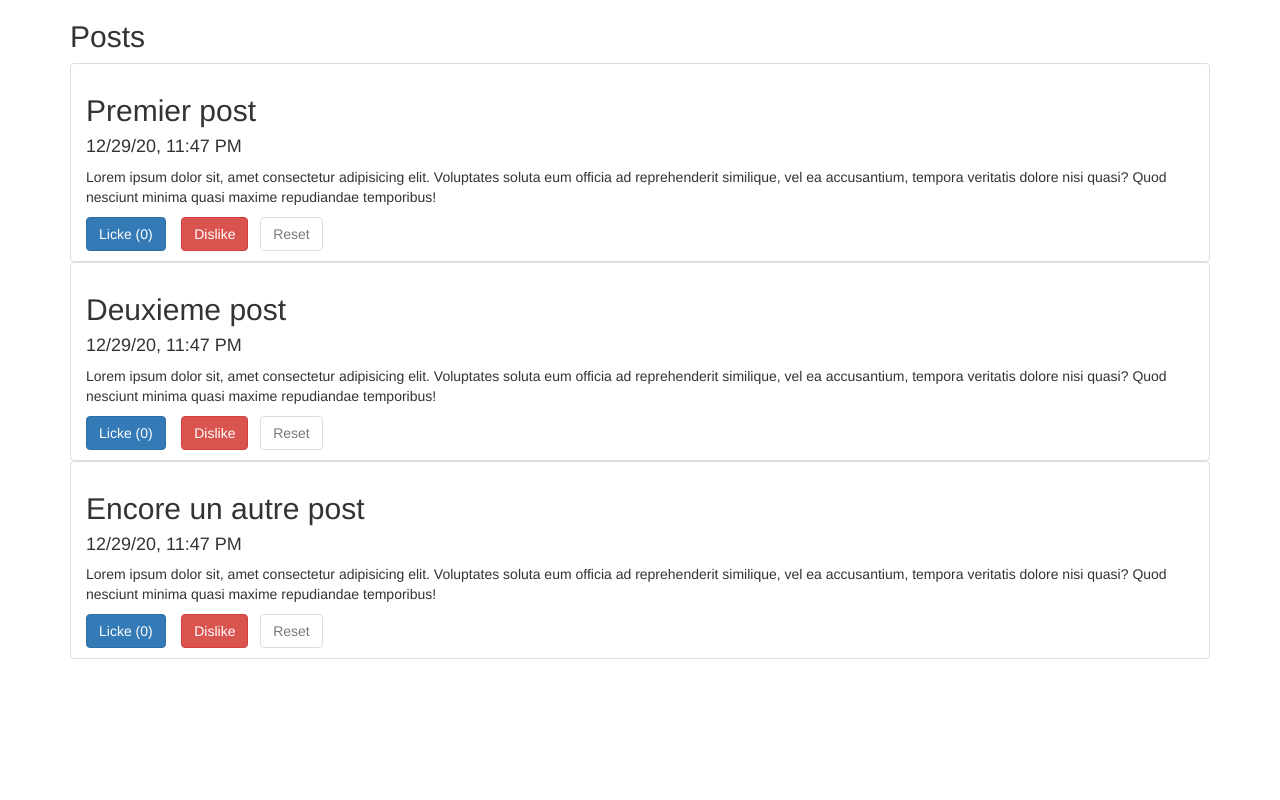
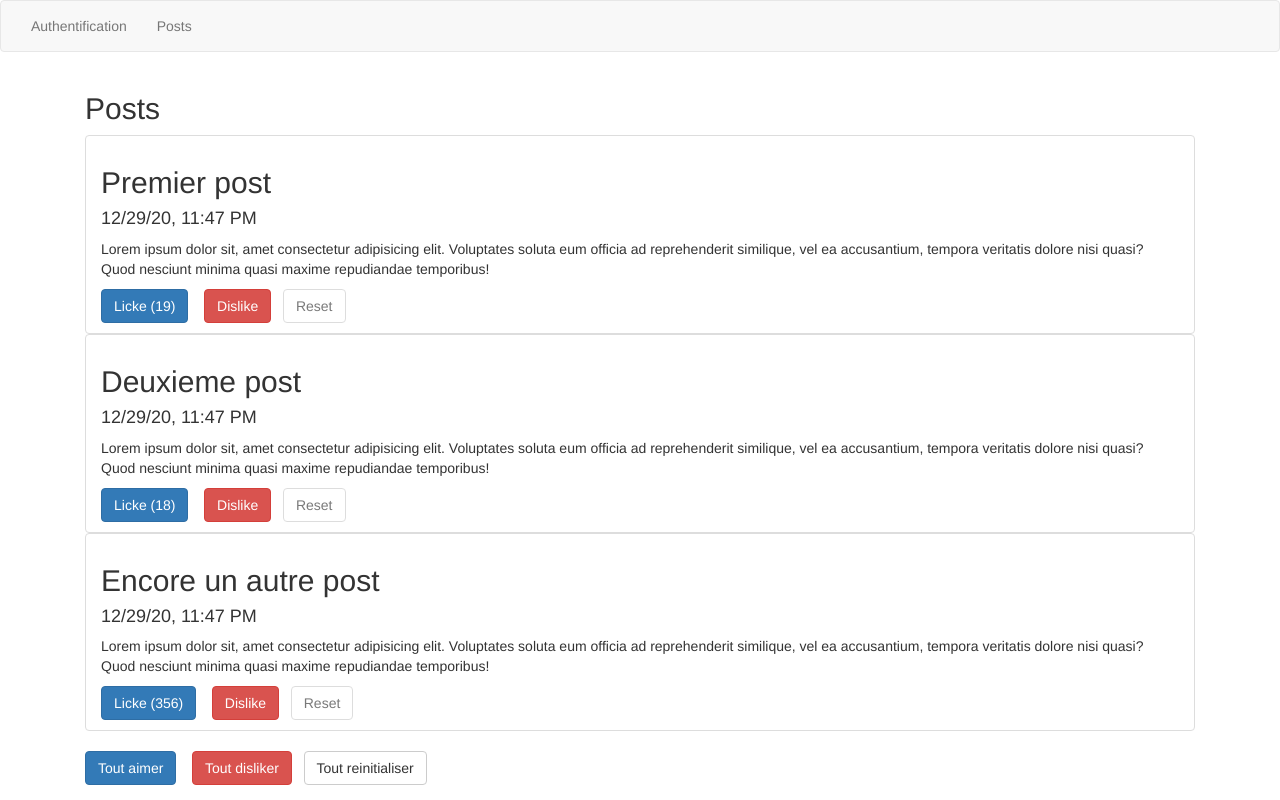
Before and after one commit to Artkoto/Projet_Angular, an Angular app: page / in a window 1280 px wide. Built offline with nearby package versions, Linux system fonts and the light colour scheme.

Commit message:
Le Routing

```diff
--- a/src/app/app.component.html
+++ b/src/app/app.component.html
@@ -1,17 +1,19 @@
-<div class="container">
-  <div class="row">
-    <div class="col-xs-12" >
-      <h2>Posts</h2>
-
-      <ul class="list-group">
-        <app-post *ngFor = "let post  of posts"
-        [postTitle] = "post.title"
-        [postContent]="post.content"
-        [postCreaatedAt] = "post.date"
-        [isLike] = "post.isLike"
-        [isDisLike] = "post.isDisLike">
-        </app-post>
+<nav class="navbar navbar-default">
+  <div class="container-fluid">
+    <div class="navbar-colpse">
+      <ul class="nav navbar-nav">
+        <li routerLinkActive="active" ><a routerLink="auth">Authentification</a></li>
+        <li routerLinkActive="active"><a routerLink="posts"> Posts</a></li>
       </ul>
     </div>
   </div>
+</nav>
+
+
+<div class="container">
+  <div class="row">
+    <div class="col-xs-12">
+   <router-outlet></router-outlet>
+   </div>
+  </div>
 </div>
--- a/src/app/app.component.ts
+++ b/src/app/app.component.ts
@@ -1,4 +1,4 @@
-import { Component } from '@angular/core';
+import { Component} from '@angular/core';
 
 @Component({
   selector: 'app-root',
@@ -6,32 +6,8 @@ import { Component } from '@angular/core';
   styleUrls: ['./app.component.scss']
 })
 export class AppComponent {
-  posts = [
-    {
-      title : 'Premier post',
-      content : 'Lorem ipsum dolor sit, amet consectetur adipisicing elit. Voluptates soluta eum officia ad reprehenderit similique, vel ea accusantium, tempora veritatis dolore nisi quasi? Quod nesciunt minima quasi maxime repudiandae temporibus!' ,
-      loves : 2,
-      date : new Date(),
-      isLike : false,
-      isDisLike : false
-    },
-    {
-      title : 'Deuxieme post',
-      content : 'Lorem ipsum dolor sit, amet consectetur adipisicing elit. Voluptates soluta eum officia ad reprehenderit similique, vel ea accusantium, tempora veritatis dolore nisi quasi? Quod nesciunt minima quasi maxime repudiandae temporibus!' ,
-      loves : 2,
-      date : new Date(),
-      isLike : false,
-      isDisLike : false
-    },
-    {
-      title : 'Encore un autre post',
-      content : 'Lorem ipsum dolor sit, amet consectetur adipisicing elit. Voluptates soluta eum officia ad reprehenderit similique, vel ea accusantium, tempora veritatis dolore nisi quasi? Quod nesciunt minima quasi maxime repudiandae temporibus!' ,
-      loves : 2,
-      date : new Date(),
-      isLike : false,
-      isDisLike : false
-    }
-  ];
   constructor(){
+
   }
+
 }
--- a/src/app/app.module.ts
+++ b/src/app/app.module.ts
@@ -5,16 +5,34 @@ import {FormsModule} from '@angular/forms';
 import { AppComponent } from './app.component';
 import { PostComponent } from './post/post.component';
 
+import { PostService } from './services/post.service';
+import{AuthService} from './services/auth.service'
+import { AuthComponent } from './auth/auth.component';
+import { PostViewComponent } from './post-view/post-view.component';
+import { RouterModule, Routes } from '@angular/router';
+
+const appRoutes : Routes = [
+  {path: 'posts' , component: PostViewComponent},
+  {path: 'auth' , component : AuthComponent},
+  {path :'' , component : PostViewComponent}
+];
+
 @NgModule({
   declarations: [
     AppComponent,
-    PostComponent
+    PostComponent,
+    AuthComponent,
+    PostViewComponent
   ],
   imports: [
     BrowserModule,
-    FormsModule
+    FormsModule,
+    RouterModule.forRoot(appRoutes)
   ],
-  providers: [],
+  providers: [
+    PostService,
+    AuthService
+  ],
   bootstrap: [AppComponent]
 })
 export class AppModule { }
--- /dev/null
+++ b/src/app/auth/auth.component.html
@@ -0,0 +1 @@
+<p>auth works!</p>
--- /dev/null
+++ b/src/app/auth/auth.component.ts
@@ -0,0 +1,15 @@
+import { Component, OnInit } from '@angular/core';
+
+@Component({
+  selector: 'app-auth',
+  templateUrl: './auth.component.html',
+  styleUrls: ['./auth.component.scss']
+})
+export class AuthComponent implements OnInit {
+
+  constructor() { }
+
+  ngOnInit(): void {
+  }
+
+}
--- /dev/null
+++ b/src/app/post-view/post-view.component.html
@@ -0,0 +1,25 @@
+<div class="col-xs-12" >
+    <h2>Posts</h2>
+
+    <ul class="list-group">
+      <app-post *ngFor = "let post  of posts"
+      [postTitle] = "post.title"
+      [postContent]="post.content"
+      [postCreaatedAt] = "post.date"
+      [isLike] = "post.isLike"
+      [isDisLike] = "post.isDisLike"
+      [postLoversIts] = "post.loves">
+      </app-post>
+    </ul>
+    <button class="btn btn-primary"
+    (click)="toutAimer()"
+    >Tout aimer</button> &nbsp;&nbsp;
+
+    <button class="btn btn-danger"
+    (click)= "toutnAimer()"
+    >Tout disliker</button>&nbsp;&nbsp;
+
+    <button class="btn btn-default"
+    (click)="toutInit()"
+    >Tout reinitialiser</button>
+  </div>
--- /dev/null
+++ b/src/app/post-view/post-view.component.ts
@@ -0,0 +1,32 @@
+import { Component, OnInit } from '@angular/core';
+import{PostService} from '../services/post.service';
+
+@Component({
+  selector: 'app-post-view',
+  templateUrl: './post-view.component.html',
+  styleUrls: ['./post-view.component.scss']
+})
+export class PostViewComponent implements OnInit {
+
+  posts : any =[] ;
+  constructor(private postService : PostService){
+  }
+
+  ngOnInit(){
+    this.posts = this.postService.posts ;
+  }
+
+  toutAimer(){
+    this.postService.likeAll();
+  }
+  toutnAimer(){
+    this.postService.disLikeAll();
+  }
+  toutInit(){
+    this.postService.resetAll();
+  }
+
+
+
+
+}
--- a/src/app/service/post.service.ts
+++ /dev/null
@@ -1,3 +0,0 @@
-export class PostService {
-
-}
--- /dev/null
+++ b/src/app/services/auth.service.ts
@@ -0,0 +1,20 @@
+export class AuthService {
+    isAuth = false ;
+
+    singIn(){
+        return new Promise(
+                (resolve,reject) => {
+                    setTimeout(
+                        ()=>{
+                            this.isAuth = true ;
+                            resolve(true);
+                        }, 4000
+                    );
+                }
+            );
+    }
+
+    singOut(){
+        this.isAuth = false ;
+    }
+}
--- /dev/null
+++ b/src/app/services/post.service.ts
@@ -0,0 +1,51 @@
+export class PostService {
+    posts = [
+        {
+          title : 'Premier post',
+          content : 'Lorem ipsum dolor sit, amet consectetur adipisicing elit. Voluptates soluta eum officia ad reprehenderit similique, vel ea accusantium, tempora veritatis dolore nisi quasi? Quod nesciunt minima quasi maxime repudiandae temporibus!' ,
+          loves : 19,
+          date : new Date(),
+          isLike : false,
+          isDisLike : false
+        },
+        {
+          title : 'Deuxieme post',
+          content : 'Lorem ipsum dolor sit, amet consectetur adipisicing elit. Voluptates soluta eum officia ad reprehenderit similique, vel ea accusantium, tempora veritatis dolore nisi quasi? Quod nesciunt minima quasi maxime repudiandae temporibus!' ,
+          loves : 18,
+          date : new Date(),
+          isLike : false,
+          isDisLike : false
+        },
+        {
+          title : 'Encore un autre post',
+          content : 'Lorem ipsum dolor sit, amet consectetur adipisicing elit. Voluptates soluta eum officia ad reprehenderit similique, vel ea accusantium, tempora veritatis dolore nisi quasi? Quod nesciunt minima quasi maxime repudiandae temporibus!' ,
+          loves : 356,
+          date : new Date(),
+          isLike : false,
+          isDisLike : false
+        }
+      ];
+
+      likeAll(){
+        for(let post of this.posts){
+          post.isDisLike = false ;
+          post.isLike = true;
+        }
+      }
+
+      disLikeAll(){
+        for(let post of this.posts){
+          post.isDisLike = true ;
+          post.isLike = false ;
+        }
+
+      }
+
+      resetAll(){
+        for(let post of this.posts){
+
+          post.isDisLike = false ;
+          post.isLike = false ;
+        }
+      }
+}
```
Also changed, not shown: src/app/auth/auth.component.scss (added), src/app/post-view/post-view.component.scss (added).
